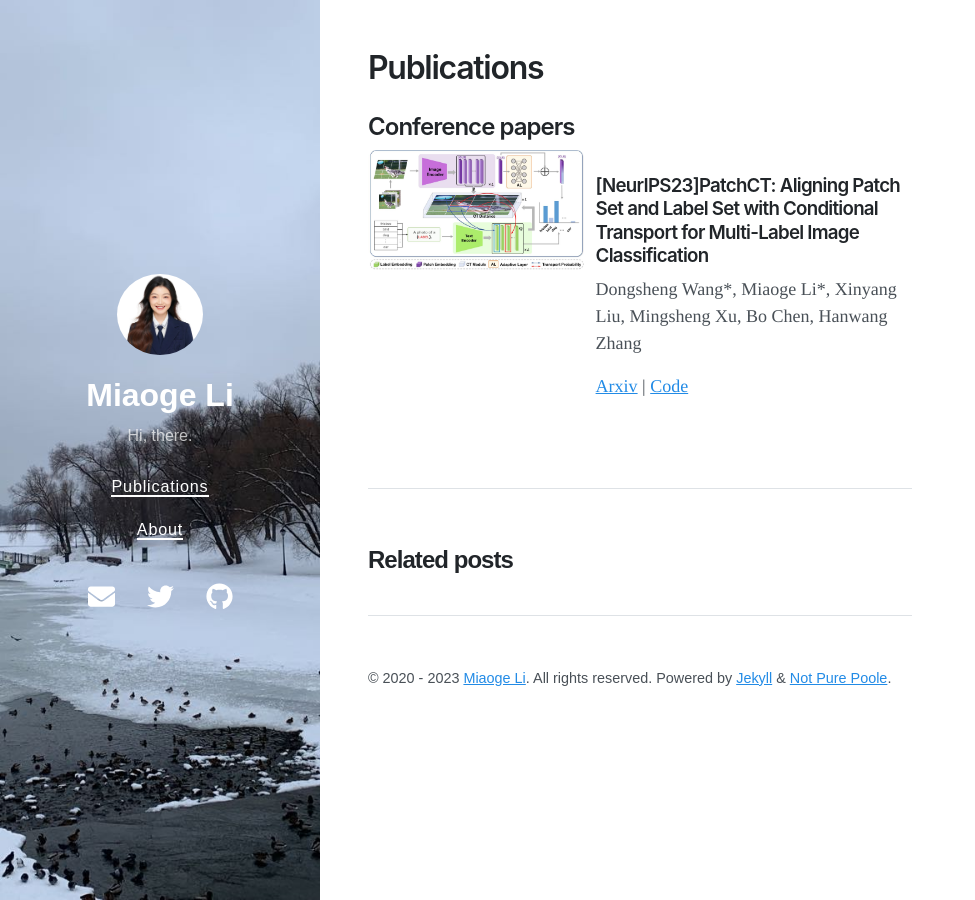
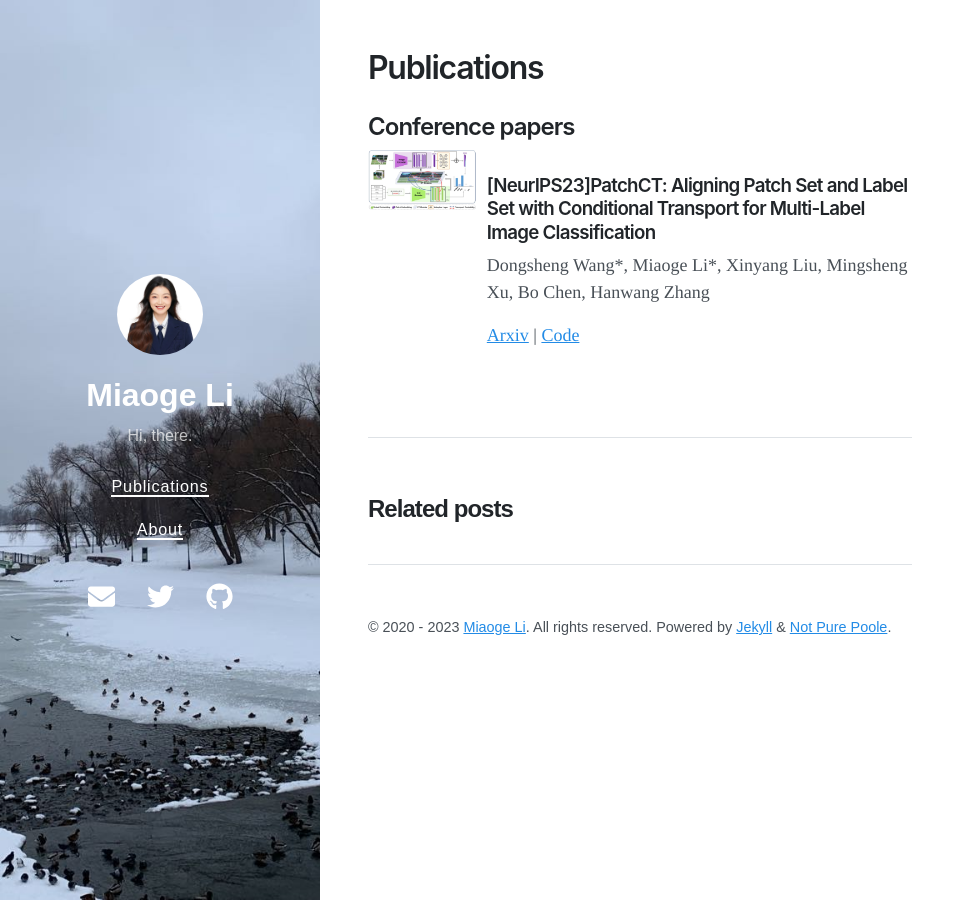
Before and after one commit to keepgoingjkg/keepgoingjkg.github.io, a Jekyll site: the page built from index.html, in a window 1280 px wide. Shown: the whole page, without its empty margins (0-975 px from the left). Built offline with Jekyll 4.4.1, drawn with Linux system fonts in a browser that asks for light colours; nearby versions of some CDN libraries; the list of posts is cut into pages by our own code.

Commit message:
Update index.html

```diff
--- a/index.html
+++ b/index.html
@@ -12,10 +12,10 @@ Dongsheng Wang*, Miaoge Li*, Xinyang Liu, Mingsheng Xu, Bo Chen, Hanwang Zhang<b
 <a href="https://arxiv.org/pdf/2307.09066v1.pdf">Arxiv</a> | <a href="https://github.com/keepgoingjkj/PatchCT">Code</a></p> -->
 
 <div style="display: flex; align-items: flex-start; margin-bottom: 20px;">
-  <div style="flex-grow: 1; max-width: 40%; margin-right: 10px;">
+  <div style="flex-grow: 1; max-width: 20%; margin-right: 10px;">
     <img src="https://keepgoingjkg.github.io/PatchCT.JPG" alt="Conference Paper" style="width: 100%; height: auto;">
   </div>
-  <div style="flex-grow: 2; max-width: 90%;">
+  <div style="flex-grow: 2; max-width: 100%;">
     <h3>[NeurIPS23]PatchCT: Aligning Patch Set and Label Set with Conditional Transport for Multi-Label Image Classification</h3>
     <p>Dongsheng Wang*, Miaoge Li*, Xinyang Liu, Mingsheng Xu, Bo Chen, Hanwang Zhang</p>
     <p><a href="https://arxiv.org/pdf/2307.09066v1.pdf">Arxiv</a> | <a href="https://github.com/keepgoingjkj/PatchCT">Code</a></p>
```
